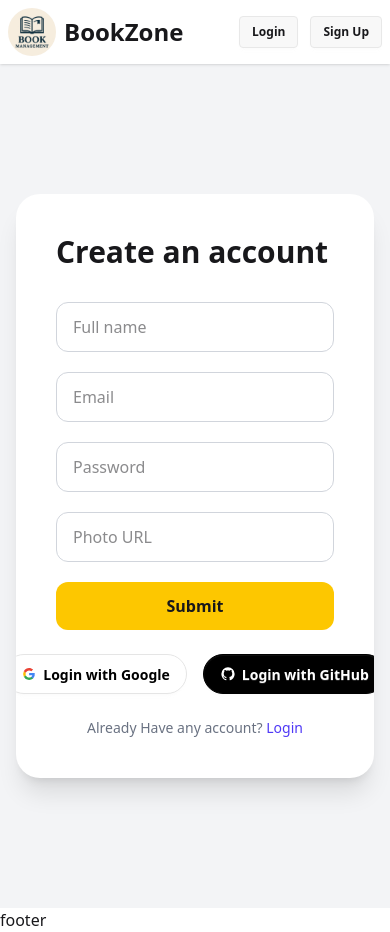
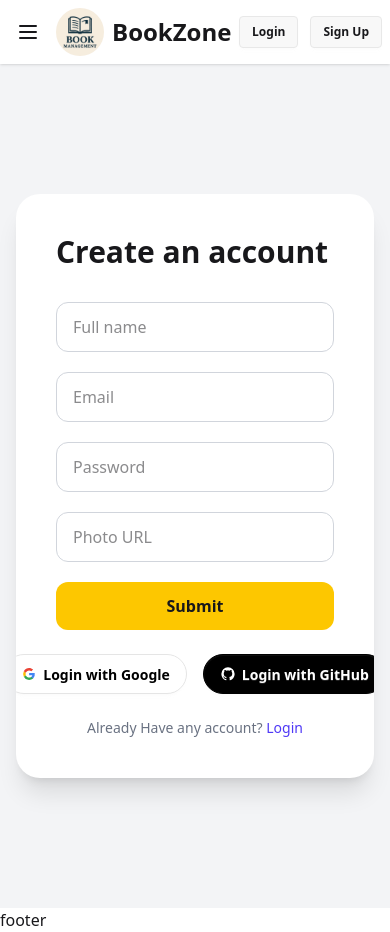
Before and after one commit to chaitey23/Library-management-client, a React (Vite) app: page /register in a window 390 px wide. Built offline with nearby package versions, Linux system fonts and the light colour scheme; no server answers.

Commit message:
Add responsive hamburger menu to navbar

```diff
--- a/src/Components/NavBar/NavBar.jsx
+++ b/src/Components/NavBar/NavBar.jsx
@@ -1,3 +1,105 @@
+// import React, { useContext, useState } from 'react';
+// import navLogo from '../../assets/bookLogo.jpg';
+// import { AuthContext } from '../../Contexts/AuthContext/AuthContext';
+// import { NavLink } from 'react-router';
+
+// const NavBar = () => {
+//   const { user, signOutUser } = useContext(AuthContext);
+//   const [showModal, setShowModal] = useState(false);
+
+//   const handleSignOut = () => {
+//     signOutUser()
+//       .then(() => {
+//         console.log("Sign-out successfully");
+//         setShowModal(false);
+//       })
+//       .catch(error => {
+//         console.error(error);
+//       });
+//   };
+
+//   const links = (
+//     <>
+//       <li><NavLink to='/'>Home</NavLink></li>
+//       {user && (
+//         <>
+//           <li><NavLink to="/all-books">All Books</NavLink></li>
+//           <li><NavLink to="/add-book">Add Book</NavLink></li>
+//           <li><NavLink to="/borrowed-books">Borrowed Books</NavLink></li>
+//         </>
+//       )}
+//     </>
+//   );
+
+//   return (
+//     <>
+//       <div className="navbar bg-base-100 shadow-sm">
+//                 <div className="navbar-start">
+//           <div className='flex items-center gap-2'>
+//             <img className='h-12 w-auto rounded-full' src={navLogo} alt="Logo" />
+//             <span className="text-2xl font-bold">BookZone</span>
+//           </div>
+//         </div>
+
+
+//         <div className="navbar-center hidden lg:flex">
+//           <ul className="menu menu-horizontal px-1">{links}</ul>
+//         </div>
+
+
+//         <div className="navbar-end gap-3">
+//           {user ? (
+//             <div className='flex gap-2 items-center'>
+//               {user.photoURL && (
+//                 <div className='tooltip tooltip-bottom' data-tip={user.displayName || "User"}>
+//                   <img
+//                     className='w-10 h-10 rounded-full object-cover'
+//                     src={user.photoURL}
+//                     alt="User"
+//                   />
+//                 </div>
+//               )}
+//               <button onClick={() => setShowModal(true)} className='btn  btn-sm'>
+//                 Logout
+//               </button>
+//             </div>
+//           ) : (
+//             <>
+//               <NavLink className='btn btn-sm' to='/login'>Login</NavLink>
+//               <NavLink className='btn  btn-sm' to='/register'>Sign Up</NavLink>
+//             </>
+//           )}
+//         </div>
+//       </div>
+
+
+//       {showModal && (
+//         <div className="fixed inset-0 bg-black/40 backdrop-blur-sm flex items-center justify-center z-50  bg-opacity-40">
+//           <div className="bg-white p-6 rounded-lg shadow-lg w-80">
+//             <h2 className="text-lg font-bold mb-4">Confirm Logout</h2>
+//             <p className="mb-6">Are you sure you want to log out?</p>
+//             <div className="flex justify-end gap-3">
+//               <button
+//                 onClick={() => setShowModal(false)}
+//                 className="btn btn-sm btn-ghost"
+//               >
+//                 Cancel
+//               </button>
+//               <button
+//                 onClick={handleSignOut}
+//                 className="btn btn-sm btn-error"
+//               >
+//                 Logout
+//               </button>
+//             </div>
+//           </div>
+//         </div>
+//       )}
+//     </>
+//   );
+// };
+
+// export default NavBar;
 import React, { useContext, useState } from 'react';
 import navLogo from '../../assets/bookLogo.jpg';
 import { AuthContext } from '../../Contexts/AuthContext/AuthContext';
@@ -6,12 +108,14 @@ import { NavLink } from 'react-router';
 const NavBar = () => {
   const { user, signOutUser } = useContext(AuthContext);
   const [showModal, setShowModal] = useState(false);
+  const [isMenuOpen, setIsMenuOpen] = useState(false);
 
   const handleSignOut = () => {
     signOutUser()
       .then(() => {
         console.log("Sign-out successfully");
         setShowModal(false);
+        setIsMenuOpen(false); // menu close on logout
       })
       .catch(error => {
         console.error(error);
@@ -20,12 +124,12 @@ const NavBar = () => {
 
   const links = (
     <>
-      <li><NavLink to='/'>Home</NavLink></li>
+      <li><NavLink to='/' onClick={() => setIsMenuOpen(false)}>Home</NavLink></li>
       {user && (
         <>
-          <li><NavLink to="/all-books">All Books</NavLink></li>
-          <li><NavLink to="/add-book">Add Book</NavLink></li>
-          <li><NavLink to="/borrowed-books">Borrowed Books</NavLink></li>
+          <li><NavLink to="/all-books" onClick={() => setIsMenuOpen(false)}>All Books</NavLink></li>
+          <li><NavLink to="/add-book" onClick={() => setIsMenuOpen(false)}>Add Book</NavLink></li>
+          <li><NavLink to="/borrowed-books" onClick={() => setIsMenuOpen(false)}>Borrowed Books</NavLink></li>
         </>
       )}
     </>
@@ -33,20 +137,32 @@ const NavBar = () => {
 
   return (
     <>
-      <div className="navbar bg-base-100 shadow-sm">
-                <div className="navbar-start">
-          <div className='flex items-center gap-2'>
-            <img className='h-12 w-auto rounded-full' src={navLogo} alt="Logo" />
-            <span className="text-2xl font-bold">BookZone</span>
-          </div>
+      <div className="navbar bg-base-100 shadow-sm relative">
+        <div className="navbar-start flex items-center gap-2">
+          {/* Hamburger button বামে */}
+          <button
+            className="lg:hidden btn btn-square btn-ghost"
+            onClick={() => setIsMenuOpen(!isMenuOpen)}
+            aria-label="Toggle menu"
+          >
+            <svg xmlns="http://www.w3.org/2000/svg" className="h-6 w-6" fill="none"
+              viewBox="0 0 24 24" stroke="currentColor">
+              <path strokeLinecap="round" strokeLinejoin="round" strokeWidth={2}
+                d="M4 6h16M4 12h16M4 18h16" />
+            </svg>
+          </button>
+
+          {/* Logo + site name */}
+          <img className='h-12 w-auto rounded-full' src={navLogo} alt="Logo" />
+          <span className="text-2xl font-bold">BookZone</span>
         </div>
 
-
+        {/* Desktop menu */}
         <div className="navbar-center hidden lg:flex">
           <ul className="menu menu-horizontal px-1">{links}</ul>
         </div>
 
-
+        {/* User login/logout */}
         <div className="navbar-end gap-3">
           {user ? (
             <div className='flex gap-2 items-center'>
@@ -59,22 +175,29 @@ const NavBar = () => {
                   />
                 </div>
               )}
-              <button onClick={() => setShowModal(true)} className='btn  btn-sm'>
+              <button onClick={() => setShowModal(true)} className='btn btn-sm'>
                 Logout
               </button>
             </div>
           ) : (
             <>
               <NavLink className='btn btn-sm' to='/login'>Login</NavLink>
-              <NavLink className='btn  btn-sm' to='/register'>Sign Up</NavLink>
+              <NavLink className='btn btn-sm' to='/register'>Sign Up</NavLink>
             </>
           )}
         </div>
+
+        {/* Mobile menu */}
+        {isMenuOpen && (
+          <div className="lg:hidden absolute top-full left-0 w-full bg-white shadow-md z-40">
+            <ul className="menu menu-vertical p-4 gap-2">{links}</ul>
+          </div>
+        )}
       </div>
 
-
+      {/* Logout confirmation modal */}
       {showModal && (
-        <div className="fixed inset-0 bg-black/40 backdrop-blur-sm flex items-center justify-center z-50  bg-opacity-40">
+        <div className="fixed inset-0 bg-black/40 backdrop-blur-sm flex items-center justify-center z-50 bg-opacity-40">
           <div className="bg-white p-6 rounded-lg shadow-lg w-80">
             <h2 className="text-lg font-bold mb-4">Confirm Logout</h2>
             <p className="mb-6">Are you sure you want to log out?</p>
```
